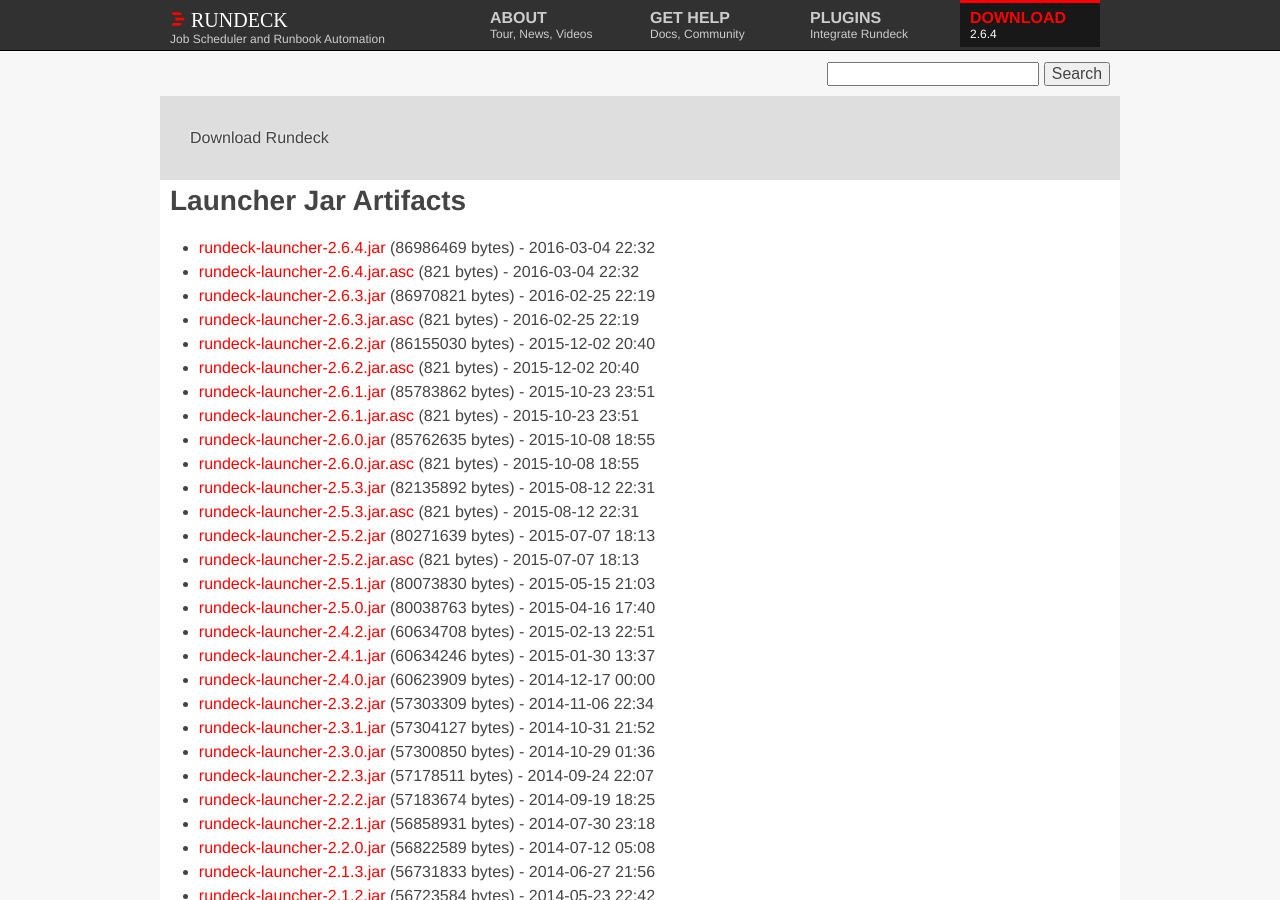
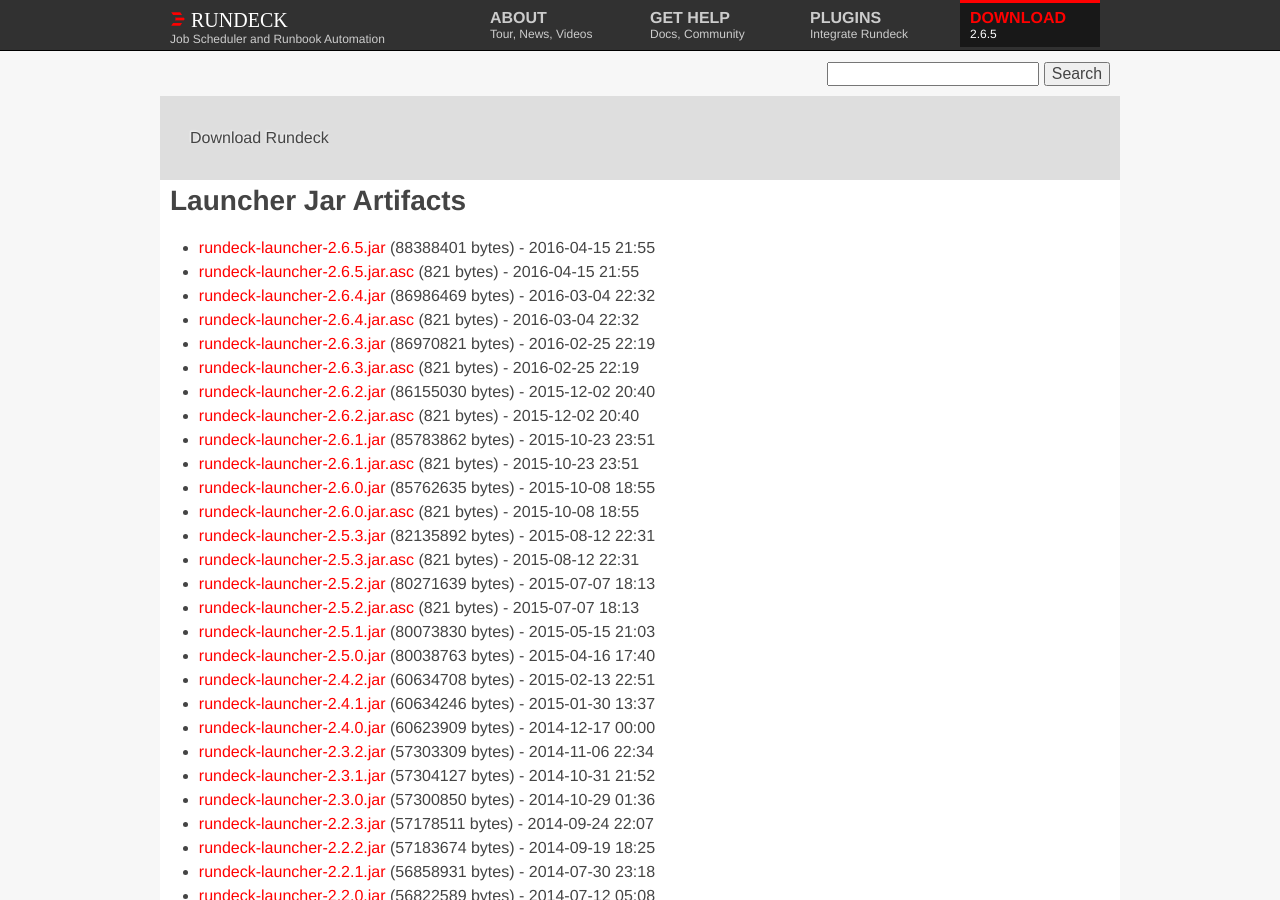
Before and after one commit to rundeck/rundeck-ghpages, a Jekyll site: the page built from download/jar/index.md, in a window 1280 px wide and 900 px high. Built offline with Jekyll 4.4.1, drawn with Linux system fonts in a browser that asks for light colours; nearby versions of some CDN libraries.

Commit message:
Update site to 2.6.5 download links

```diff
--- a/_config.yml
+++ b/_config.yml
@@ -1,16 +1,16 @@
 baseurl: ""
 url: ""
 full_url: "http://www.rundeck.org"
-rd_version: "2.6.4"
-rd_jar_name: "rundeck-launcher-2.6.4.jar"
-rd_jar_sha: "985c4e9c75ee42ea7314a255599b3420022502c7"
-rd_jar_url: "http://download.rundeck.org/jar/rundeck-launcher-2.6.4.jar"
-rd_jar_size: "86986469"
-rd_deb_name: "rundeck-2.6.4-1-GA.deb"
-rd_deb_url: "http://download.rundeck.org/deb/rundeck-2.6.4-1-GA.deb"
-rd_deb_sha: "9ff030fc8ec285253026333c1588439c2aaa1e61"
-rd_deb_size: "99813060"
-rd_zipball: "https://github.com/rundeck/rundeck/zipball/v2.6.4"
-rd_tarball: "https://github.com/rundeck/rundeck/tarball/v2.6.4"
-rd_releasenotes: "https://github.com/rundeck/rundeck/blob/v2.6.4/RELEASE.md"
+rd_version: "2.6.5"
+rd_jar_name: "rundeck-launcher-2.6.5.jar"
+rd_jar_sha: "e6d24a930d06d80aff62daac404bffaabb9af2f5"
+rd_jar_url: "http://download.rundeck.org/jar/rundeck-launcher-2.6.5.jar"
+rd_jar_size: "88388401"
+rd_deb_name: "rundeck-2.6.5-1-GA.deb"
+rd_deb_url: "http://download.rundeck.org/deb/rundeck-2.6.5-1-GA.deb"
+rd_deb_sha: "0eece7ebb8c90a9d06c32695a6ccbc3c513d8640"
+rd_deb_size: "101004532"
+rd_zipball: "https://github.com/rundeck/rundeck/zipball/v2.6.5"
+rd_tarball: "https://github.com/rundeck/rundeck/tarball/v2.6.5"
+rd_releasenotes: "https://github.com/rundeck/rundeck/blob/v2.6.5/RELEASE.md"
 markdown: kramdown
--- a/download/jar/index.md
+++ b/download/jar/index.md
@@ -3,6 +3,8 @@
 layout: download
 download_type: Launcher Jar
 ---
+* [rundeck-launcher-2.6.5.jar](http://download.rundeck.org/jar/rundeck-launcher-2.6.5.jar) (88388401 bytes) - 2016-04-15 21:55
+* [rundeck-launcher-2.6.5.jar.asc](http://download.rundeck.org/jar/rundeck-launcher-2.6.5.jar.asc) (821 bytes) - 2016-04-15 21:55
 * [rundeck-launcher-2.6.4.jar](http://download.rundeck.org/jar/rundeck-launcher-2.6.4.jar) (86986469 bytes) - 2016-03-04 22:32
 * [rundeck-launcher-2.6.4.jar.asc](http://download.rundeck.org/jar/rundeck-launcher-2.6.4.jar.asc) (821 bytes) - 2016-03-04 22:32
 * [rundeck-launcher-2.6.3.jar](http://download.rundeck.org/jar/rundeck-launcher-2.6.3.jar) (86970821 bytes) - 2016-02-25 22:19
```
Also changed, not shown: download/deb/index.md (+1 -0 lines), download/rpm/index.md (+2 -0 lines), download/war/index.md (+2 -0 lines).
